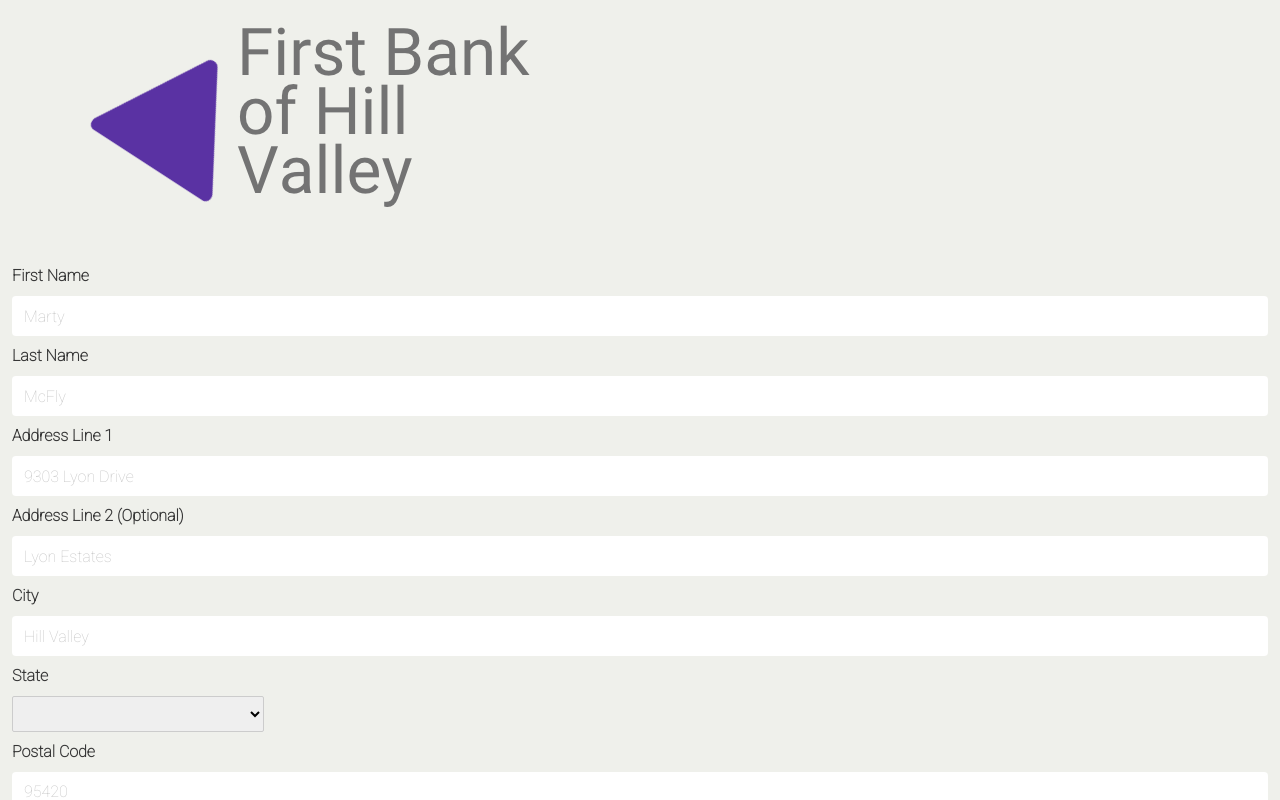
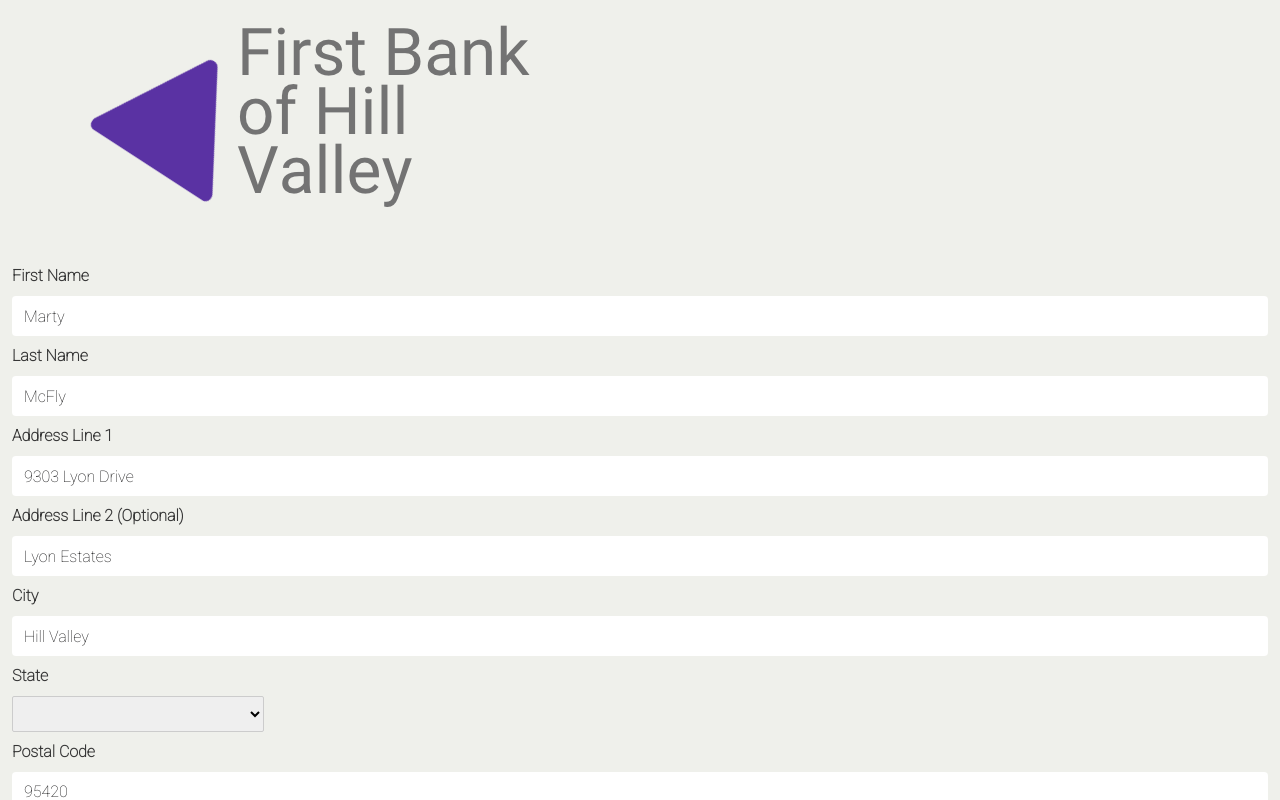
Before and after one commit to stevedoesitall/alloy-client, a Svelte app: page / in a window 1280 px wide. Shown: the top 800 px of the page. Built offline with nearby package versions, Linux system fonts and the light colour scheme.

Commit message:
Updated placeholder color

```diff
--- a/public/mystyles.scss
+++ b/public/mystyles.scss
@@ -30,6 +30,7 @@ $success: $green;
 $widescreen-enabled: false;
 $fullhd-enabled: false;
 $danger: $pink;
+$input-placeholder-color: $grey-dark;
 
 // Update some of Bulma's component variables
 $body-background-color: $beige-lighter;
```
